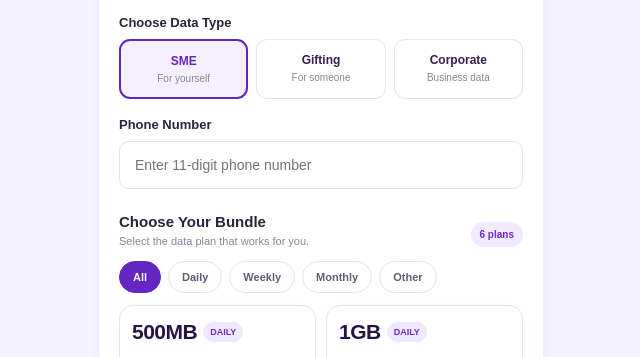
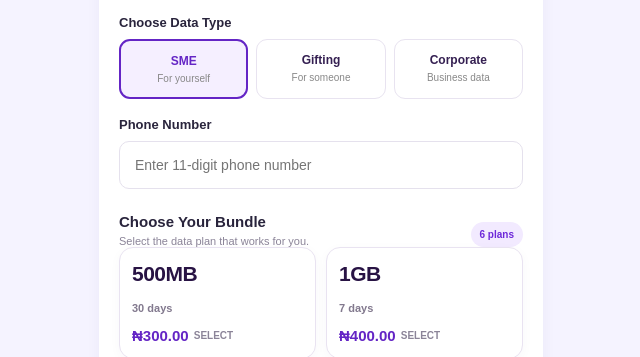
Before and after one commit to ismailibrahim080699-code/Ailat-data, a plain HTML site: page data.html in a window 1280 px wide. Shown: the part 439-796 px from the top of the page, without its empty margins (319-959 px from the left). Drawn offline with Linux system fonts and the light colour scheme.

Commit message:
Remove daily weekly monthly bundle filters

```diff
--- a/data.html
+++ b/data.html
@@ -210,10 +210,6 @@ button{
 .bundle-title{font-size:15px}
 .bundle-subtitle{font-size:11px;color:#8b8498;margin-top:5px}
 .bundle-count{font-size:10px;font-weight:700;color:#6d28d9;background:#f2eaff;padding:7px 9px;border-radius:20px;white-space:nowrap}
-.bundle-filters{display:flex;gap:7px;overflow-x:auto;padding:14px 0 12px;scrollbar-width:none}
-.bundle-filters::-webkit-scrollbar{display:none}
-.filter-chip{width:auto;margin:0;padding:9px 13px;border:1px solid #e8e1f2;border-radius:22px;background:#fff;color:#655b74;font-size:11px;font-weight:700;white-space:nowrap}
-.filter-chip.active{background:#6425c5;border-color:#6425c5;color:#fff}
 .bundle-grid{display:grid;grid-template-columns:repeat(2,minmax(0,1fr));gap:10px}
 .bundle-card{width:100%;margin:0;padding:14px 12px;text-align:left;background:#fff;color:#302044;border:1px solid #e9e3f1;border-radius:14px;min-height:112px;display:flex;flex-direction:column;justify-content:space-between;gap:12px;box-shadow:0 3px 12px #35106f08;transition:border-color .18s,background .18s}
 .bundle-card:active{transform:scale(.99)}
@@ -344,14 +340,6 @@ Choose your network and preferred data plan.
   <span class="bundle-count" id="bundleCount">0 plans</span>
 </div>
 
-<div class="bundle-filters" id="bundleFilters" role="group" aria-label="Filter bundles">
-  <button type="button" class="filter-chip active" data-filter="ALL">All</button>
-  <button type="button" class="filter-chip" data-filter="DAILY">Daily</button>
-  <button type="button" class="filter-chip" data-filter="WEEKLY">Weekly</button>
-  <button type="button" class="filter-chip" data-filter="MONTHLY">Monthly</button>
-  <button type="button" class="filter-chip" data-filter="OTHER">Other</button>
-</div>
-
 <div class="bundle-grid" id="bundleGrid" aria-live="polite"></div>
 
 <p id="planAvailability" class="note" aria-live="polite"></p>
@@ -376,7 +364,6 @@ import { DATA_PLANS } from "./data-plans.js";
 let selectedNetwork="MTN";
 let selectedPurchaseType="SME";
 let selectedPlanId="";
-let selectedFilter="ALL";
 
 const bundleGrid=document.getElementById("bundleGrid");
 const bundleCount=document.getElementById("bundleCount");
@@ -384,13 +371,6 @@ const bundleCount=document.getElementById("bundleCount");
 function normalizedType(type){
  const value=String(type||"").toUpperCase();
  return value==="COOPERATE GIFTING" || value==="CORPORATE" ? "CORPORATE" : value;
-}
-function validityCategory(validity){
- const value=String(validity||"").toLowerCase();
- if(value.includes("daily") || value.includes("day") || value.includes("24 hour")) return "DAILY";
- if(value.includes("weekly") || value.includes("week") || value.includes("7 days") || value.includes("14 days")) return "WEEKLY";
- if(value.includes("monthly") || value.includes("month") || value.includes("30 days")) return "MONTHLY";
- return "OTHER";
 }
 function formatPrice(amount){
  return "₦"+Number(amount).toLocaleString("en-NG",{minimumFractionDigits:2,maximumFractionDigits:2});
@@ -420,7 +400,7 @@ function renderPlans(){
  const matching=DATA_PLANS
   .filter(item=>item.network.toLowerCase()===selectedNetwork.toLowerCase() && normalizedType(item.type)===selectedPurchaseType)
   .sort((a,b)=>Number(a.amount)-Number(b.amount));
- const visible=selectedFilter==="ALL" ? matching : matching.filter(item=>validityCategory(item.validity)===selectedFilter);
+ const visible=matching;
  bundleGrid.replaceChildren();
  bundleCount.textContent=visible.length+" plans";
  if(!visible.length){
@@ -439,10 +419,7 @@ function renderPlans(){
    const data=document.createElement("strong");
    data.className="bundle-data";
    data.textContent=item.name;
-   const tag=document.createElement("span");
-   tag.className="bundle-tag";
-   tag.textContent=validityCategory(item.validity)==="OTHER"?"SPECIAL":validityCategory(item.validity);
-   top.append(data,tag);
+   top.append(data);
    const validity=document.createElement("div");
    validity.className="bundle-validity";
    validity.textContent=item.validity;
@@ -463,13 +440,6 @@ function renderPlans(){
  const note=document.getElementById("planAvailability");
  if(note) note.textContent=matching.length+" supplier-listed bundles available for "+selectedNetwork+". Choose a card to select your bundle.";
 }
-document.getElementById("bundleFilters").addEventListener("click",event=>{
- const chip=event.target.closest("[data-filter]");
- if(!chip) return;
- selectedFilter=chip.dataset.filter;
- document.querySelectorAll(".filter-chip").forEach(item=>item.classList.toggle("active",item===chip));
- renderPlans();
-});
 function continuePurchase(){
  const phone=document.getElementById("phone").value.trim();
  const selected=DATA_PLANS.find(item=>String(item.id)===selectedPlanId && item.network.toLowerCase()===selectedNetwork.toLowerCase() && normalizedType(item.type)===selectedPurchaseType);
```
